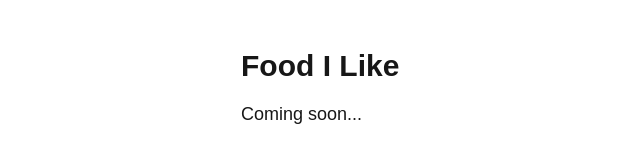
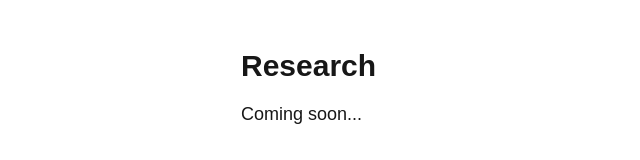
Before and after one commit to sprmnth/personal-site, a Next.js app: page /food in a window 1280 px wide. Shown: the top 160 px of the page, without its empty margins (31-671 px from the left). Built offline with nearby package versions, Linux system fonts and the light colour scheme.

Commit message:
Fix research page export

```diff
--- a/src/app/food/page.tsx
+++ b/src/app/food/page.tsx
@@ -1,7 +1,7 @@
-export default function Food() {
+export default function Research() {
     return (
       <main className="max-w-3xl mx-auto px-4 py-12">
-        <h1 className="text-3xl font-bold mb-4">Food I Like</h1>
+        <h1 className="text-3xl font-bold mb-4">Research</h1>
         <p className="text-lg">Coming soon...</p>
       </main>
     );
```
